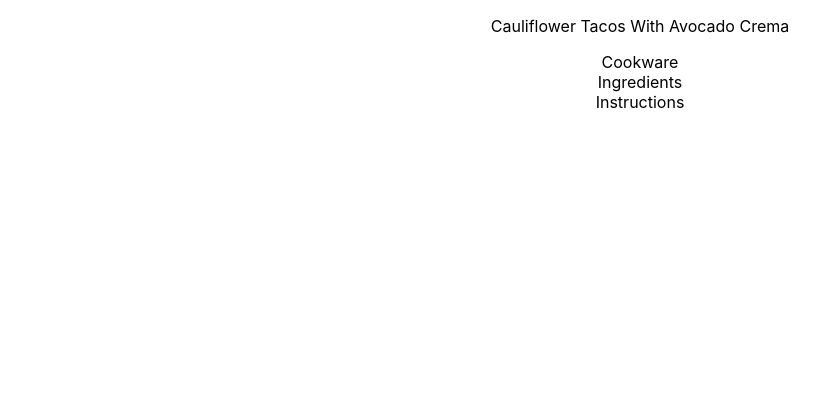
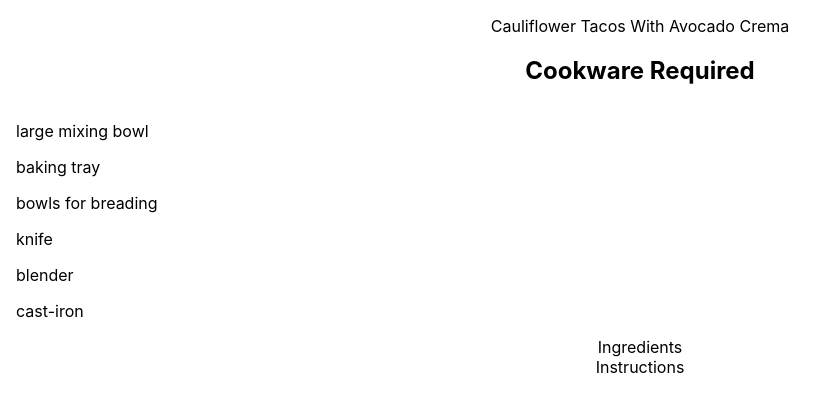
Before and after one commit to elim04/recipe-app, a React (Create React App) app: page /recipe/1 in a window 1280 px wide. Shown: the top 412 px of the page, without its empty margins (0-835 px from the left). Built offline with nearby package versions, Linux system fonts and the light colour scheme.

Commit message:
adding cookware data

```diff
--- a/src/components/RecipeCard/CookwareSection.tsx
+++ b/src/components/RecipeCard/CookwareSection.tsx
@@ -1,9 +1,19 @@
+import { List, ListItem } from "@material-ui/core";
+
 interface CookwareProps {
   cookwareData: string[];
 }
 
 const CookwareSection: React.FC<CookwareProps> = ({ cookwareData }) => {
-  return <div>Cookware</div>;
+  const cookwareRows = cookwareData.map((item) => {
+    return <ListItem key={item}>{item}</ListItem>;
+  });
+  return (
+    <div>
+      <h2>Cookware Required</h2>
+      <List className="cookware-list">{cookwareRows}</List>
+    </div>
+  );
 };
 
 export default CookwareSection;
```
